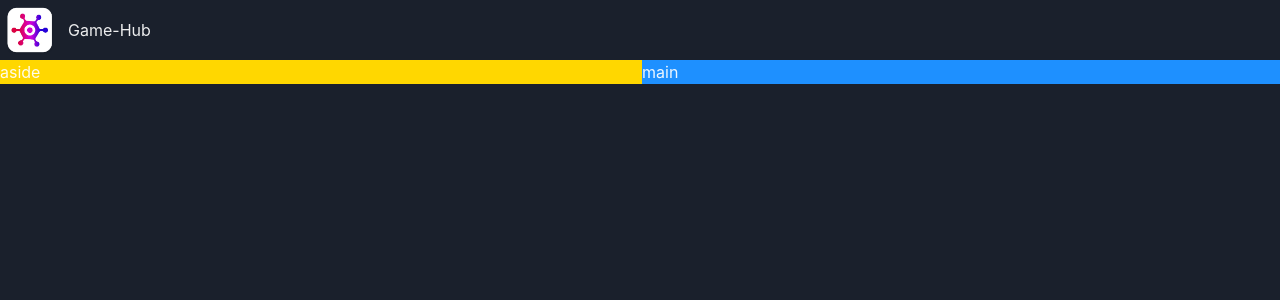
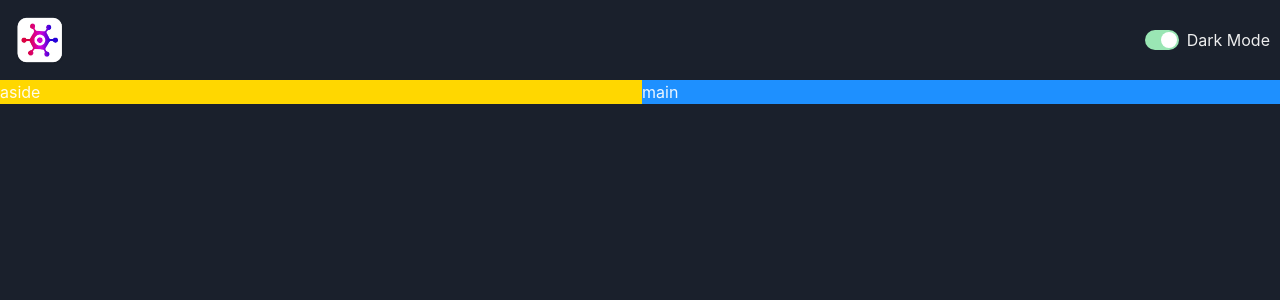
Before and after one commit to EngKhallo/game-hub, a React (Vite) app: page / in a window 1280 px wide. Shown: the top 300 px of the page. Built offline with nearby package versions, Linux system fonts and the light colour scheme.

Commit message:
Build the color mode switch

```diff
--- /dev/null
+++ b/src/components/ColorModeSwitch.tsx
@@ -0,0 +1,13 @@
+import { HStack, Switch, Text, useColorMode } from "@chakra-ui/react"
+
+const ColorModeSwitch = () => {
+    const { toggleColorMode, colorMode } = useColorMode();
+    return (
+        <HStack>
+            <Switch colorScheme="green" isChecked={colorMode === 'dark'} onChange={toggleColorMode} />
+            <Text>Dark Mode</Text>
+        </HStack>
+    )
+}
+
+export default ColorModeSwitch
--- a/src/components/NavBar.tsx
+++ b/src/components/NavBar.tsx
@@ -1,11 +1,12 @@
-import { HStack, Image, Text } from "@chakra-ui/react"
+import { HStack, Image } from "@chakra-ui/react"
 import logo from '../assets/logo.webp'
+import ColorModeSwitch from "./ColorModeSwitch"
 
 export const NavBar = () => {
     return (
-        <HStack>
+        <HStack justifyContent='space-between' padding='10px'>
             <Image src={logo} boxSize='60px' />
-            <Text>Game-Hub</Text>
+            <ColorModeSwitch />
         </HStack>
     )
 }
```
